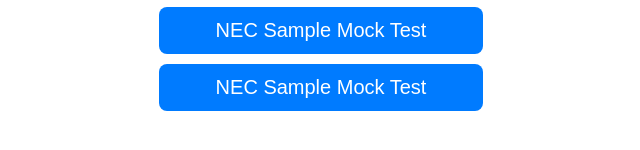
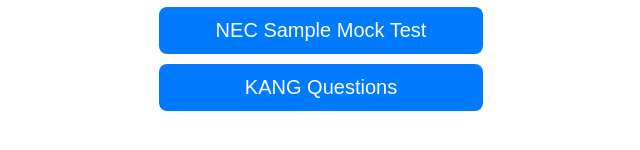
Before and after one commit to utiwari333/cbt-simulator, a plain HTML site: page index.html in a window 1280 px wide. Shown: the part 756-906 px from the top of the page, without its empty margins (319-959 px from the left). Drawn offline with Linux system fonts and the light colour scheme.

Commit message:
Update index.html

```diff
--- a/index.html
+++ b/index.html
@@ -49,7 +49,7 @@ a:hover{
 <a href="nec_ch9_simulator.html">Chapter 9 Mock Test</a>
 <a href="nec_ch10_simulator.html">Chapter 10 Mock Test</a>
 <a href="nec_sample_simulator.html">NEC Sample Mock Test</a>
-<a href="kang_questions.html">NEC Sample Mock Test</a>
+<a href="kang_questions.html">KANG Questions</a>
 
 </body>
 </html>
```
